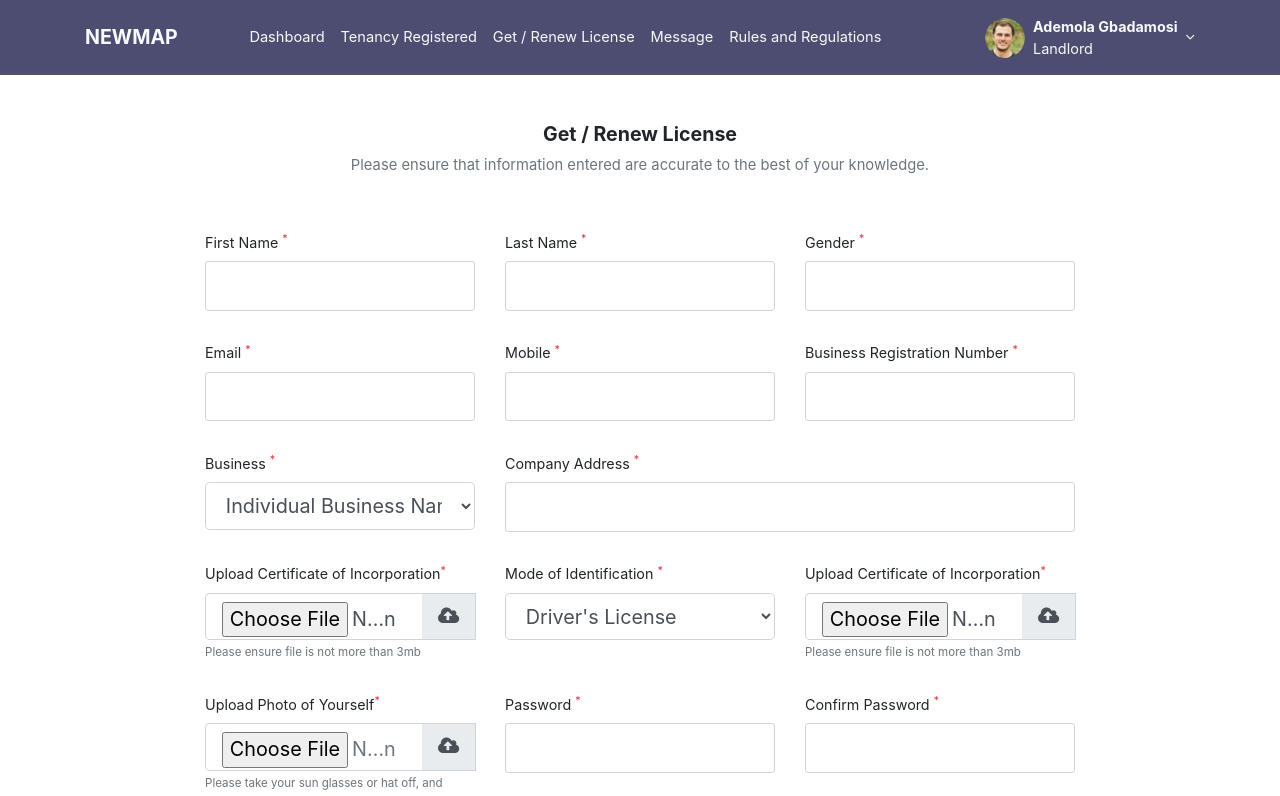
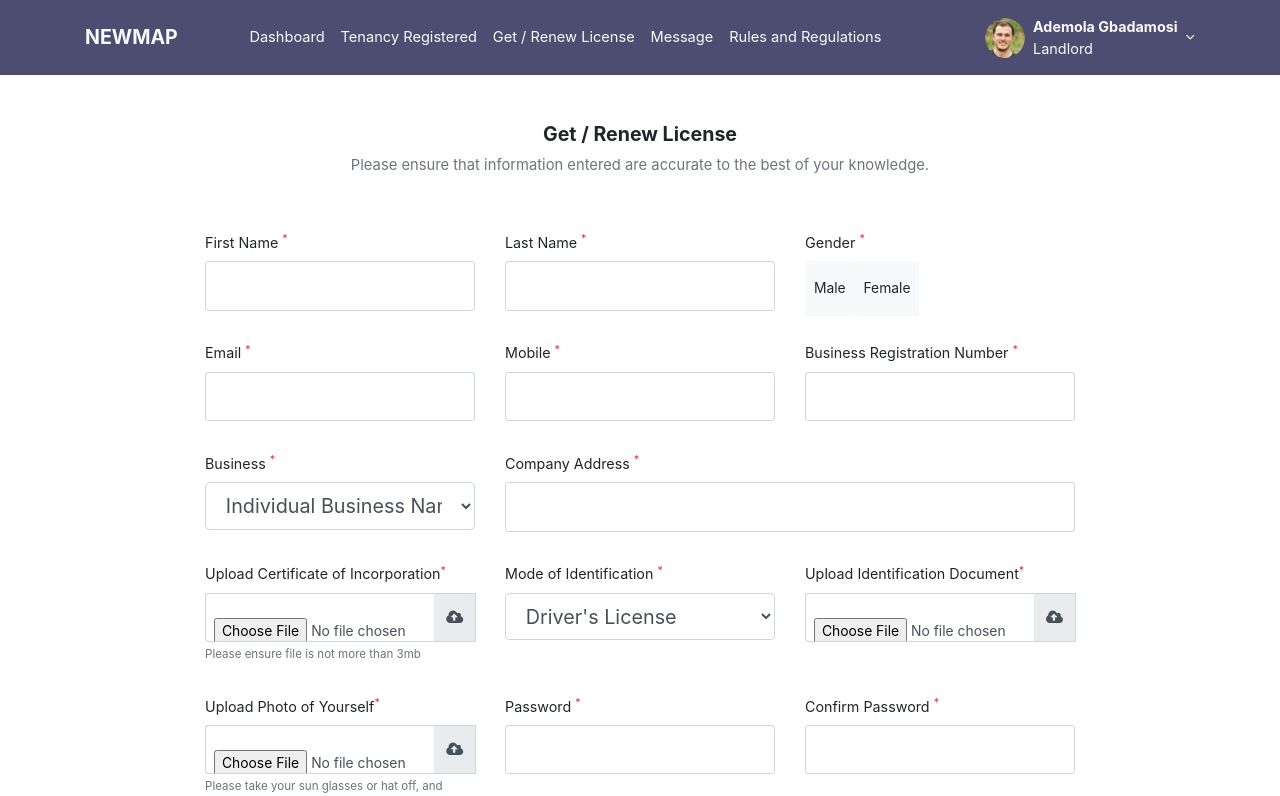
Before and after one commit to seunbambo/lasretrad, a React (Create React App) app: page /license in a window 1280 px wide. Shown: the top 796 px of the page. Built offline with nearby package versions, Linux system fonts and the light colour scheme.

Commit message:
Add files via upload

```diff
--- a/src/components/license.jsx
+++ b/src/components/license.jsx
@@ -99,7 +99,19 @@ class License extends Form {
                 {this.renderInput("lastName", "Last Name")}
               </div>
               <div className="col-md-4 my-2">
-                {this.renderInput("gender", "Gender")}
+                <label htmlFor="gender">
+                  Gender <sup className="text-danger">*</sup>
+                </label><br/>
+
+                <div className="btn-group-sm btn-group-toggle" data-toggle="buttons">
+
+                    <label className="btn btn-light py-3">
+                      <input type="radio" className="form-control" name="options" id="option2" autocomplete="off" /> Male
+                      </label>
+                      <label className="btn btn-light py-3">
+                        <input type="radio" className="form-control" name="options" id="option3" autocomplete="off" /> Female
+                      </label>
+                </div>
               </div>
               <div className="col-md-4 my-2">
                 {this.renderInput("email", "Email")}
@@ -139,9 +151,9 @@ class License extends Form {
                     Upload Certificate of Incorporation
                     <sup className="text-danger">*</sup>
                   </label>
-                  <div className="input-group input-group-lg">
+                  <div className="input-group">
                     <input
-                      className="py-auto border-right-0 form-control form-control-sm"
+                      className="border-right-0 form-control form-control-sm py-4 my-auto"
                       type="file"
                       value=""
                       //required
@@ -159,12 +171,12 @@ class License extends Form {
               </div>
 
               <div className="col-md-4 my-2">
-                <div className="form-group form-group">
+                <div className="form-group">
                   <label htmlFor="business">
                     Mode of Identification <sup className="text-danger">*</sup>
                   </label>
                   <div className="input-group input-group-lg">
-                    <select className="form-control">
+                    <select className="form-control form-control-sm py-2 my-auto">
                       <option className="form-control-sm">
                         Driver's License
                       </option>
@@ -175,15 +187,15 @@ class License extends Form {
               <div className="col-md-4 my-2">
                 <div className="form-group">
                   <label htmlFor="cofinc">
-                    Upload Certificate of Incorporation
+                    Upload Identification Document
                     <sup className="text-danger">*</sup>
                   </label>
-                  <div className="input-group input-group-lg">
+                  <div className="input-group">
                     <input
-                      className="py-auto border-right-0 form-control form-control-sm"
+                      className="border-right-0 form-control form-control-sm py-4 my-auto"
                       type="file"
                       value=""
-                      //required
+                    //required
                     />
                     <span className="input-group-prepend">
                       <div className="input-group-text bg-muted border-left-0">
@@ -191,9 +203,7 @@ class License extends Form {
                       </div>
                     </span>
                   </div>
-                  <small className="text-muted mt-2">
-                    Please ensure file is not more than 3mb
-                  </small>
+
                 </div>
               </div>
               <div className="col-md-4 my-2">
@@ -202,9 +212,9 @@ class License extends Form {
                     Upload Photo of Yourself
                     <sup className="text-danger">*</sup>
                   </label>
-                  <div className="input-group input-group-lg">
+                  <div className="input-group">
                     <input
-                      className="py-auto border-right-0 form-control text-muted"
+                      className="border-right-0 form-control form-control-sm py-4 my-auto"
                       type="file"
                       //required
                     />
--- a/src/components/navbar.jsx
+++ b/src/components/navbar.jsx
@@ -3,7 +3,7 @@ import { Link } from "react-router-dom";
 
 const NavBar = () => {
   return (
-    <nav className="navbar navbar-expand-lg navbar-inverse mb-5">
+    <nav className="navbar navbar-expand-lg navbar-dark mb-5">
       <div className="container">
         <Link className="navbar-brand text-light" to="/">
           <strong>NEWMAP</strong>
```
